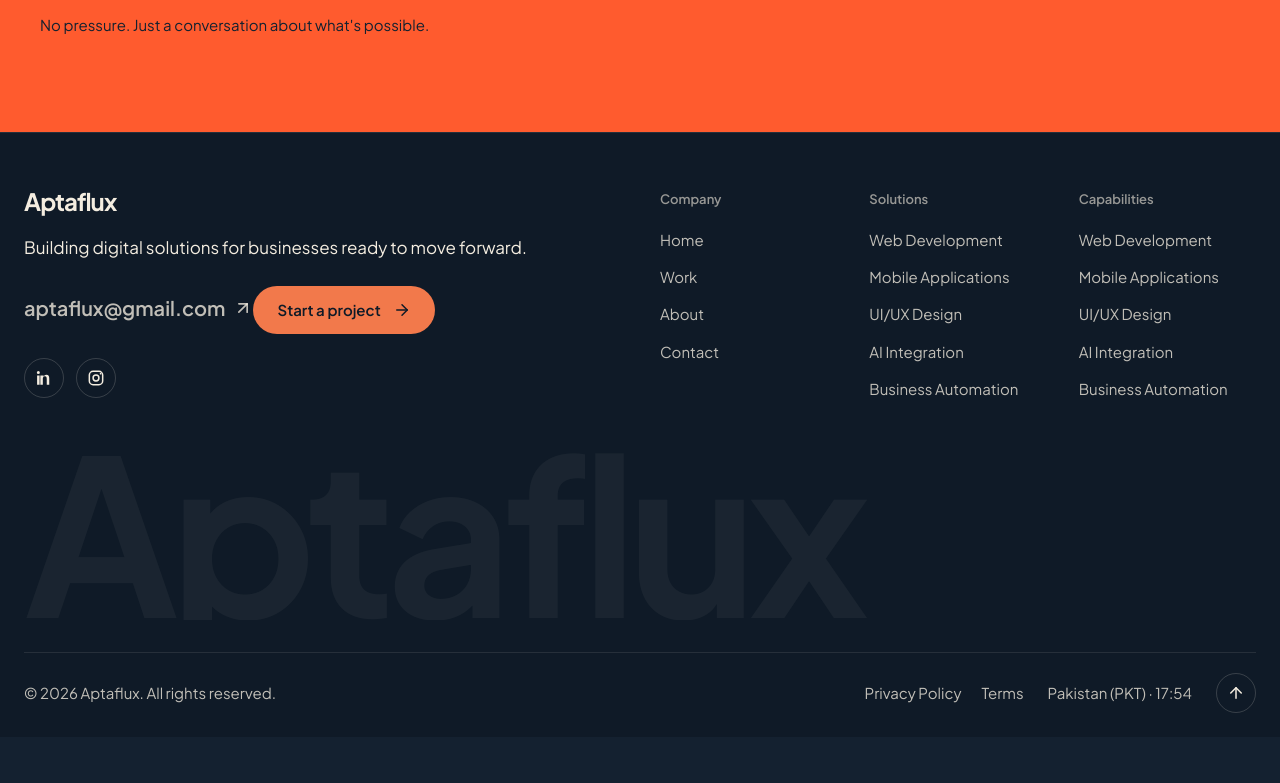
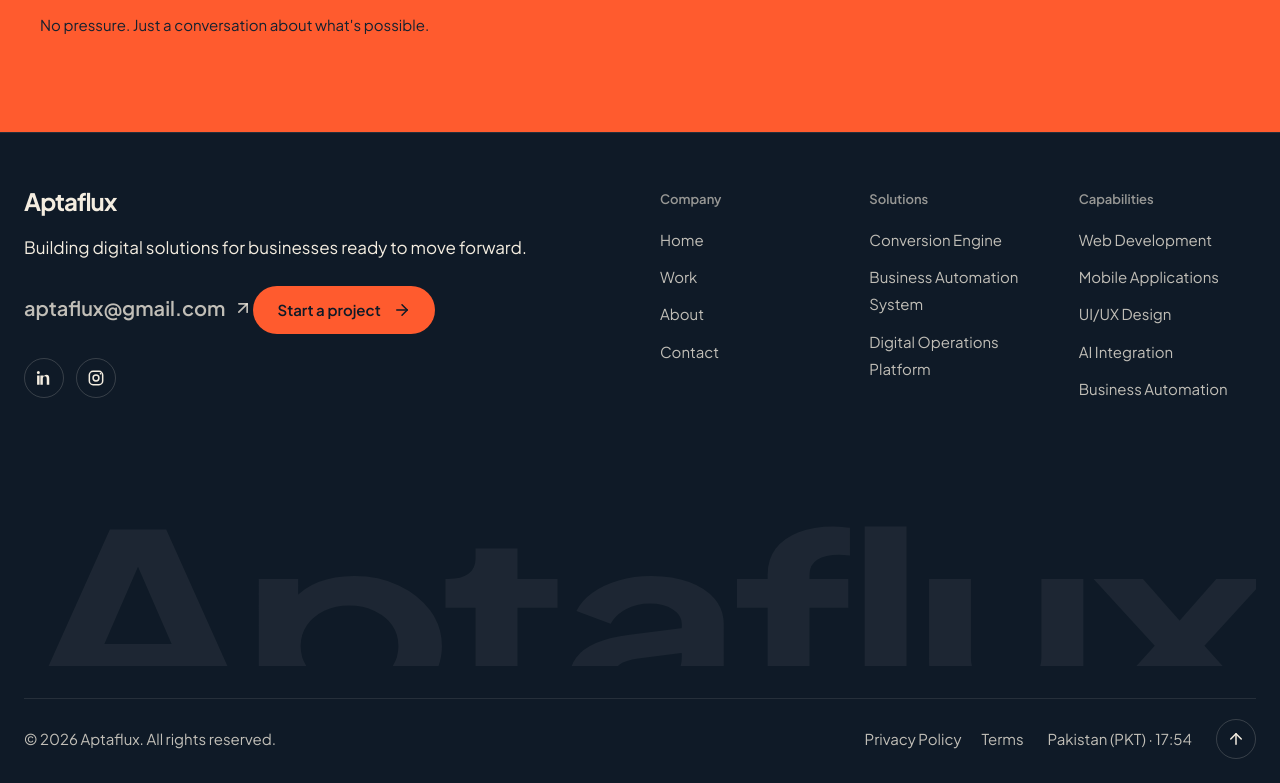
Before and after one commit to Aptafluxx/Aptaflux, a Next.js app: page / in a window 1280 px wide. Shown: the part 8019-8802 px from the top of the page. Before the commit the page ends 8756 px from the top, so only its background shows below. Built offline with nearby package versions, Linux system fonts and the light colour scheme; no server answers.

Commit message:
feat: update Footer component with static service links and enhance logo display

```diff
--- a/components/layout/Footer.tsx
+++ b/components/layout/Footer.tsx
@@ -18,19 +18,11 @@ const capabilities = [
   "Business Automation",
 ];
 
-const solutions = homeContent.footer.serviceLinks.map((label) => ({
-  label,
-  slug: label.toLowerCase().includes("conversion")
-    ? "conversion-engine"
-    : label.toLowerCase().includes("automation")
-      ? "business-automation"
-      : label.toLowerCase().includes("platform")
-        ? "digital-platforms"
-        : label
-            .toLowerCase()
-            .replace(/[^a-z0-9]+/g, "-")
-            .replace(/(^-|-$)/g, ""),
-}));
+const solutions = [
+  { label: "Conversion Engine", slug: "conversion-engine" },
+  { label: "Business Automation System", slug: "business-automation" },
+  { label: "Digital Operations Platform", slug: "digital-platforms" },
+];
 
 function scrollToTop() {
   window.scrollTo({
@@ -98,7 +90,7 @@ export function Footer() {
               <ArrowUpRight aria-hidden="true" size={20} />
             </a>
             <Link
-              className="mt-6 inline-flex h-12 items-center justify-center gap-3 rounded-full bg-[#F2794B] px-6 text-[15px] font-semibold text-[#0F1A27] transition-colors hover:bg-[#F4EDE0]"
+              className="mt-6 inline-flex h-12 items-center justify-center gap-3 rounded-full bg-[#FF5B2E] px-6 text-[15px] font-semibold text-[#0F1A27] transition-colors hover:bg-[#F4EDE0]"
               href="/contact"
             >
               Start a project
@@ -184,11 +176,26 @@ export function Footer() {
           </div>
         </div>
 
-        <div
-          aria-hidden="true"
-          className="mt-10 h-[0.82em] overflow-hidden text-center text-[clamp(72px,17vw,260px)] font-extrabold leading-[0.8] tracking-[-0.04em] text-[rgba(244,237,224,.05)] select-none lg:text-left"
-        >
-          Aptaflux
+        <div aria-hidden="true" className="mt-10 aspect-[5.5/1] overflow-hidden">
+          <svg
+            className="block h-auto w-full select-none"
+            preserveAspectRatio="none"
+            viewBox="0 0 1000 220"
+          >
+            <text
+              className="font-body"
+              fill="rgba(244,237,224,.06)"
+              fontSize="200"
+              fontWeight="800"
+              letterSpacing="-8"
+              textLength="1000"
+              lengthAdjust="spacingAndGlyphs"
+              x="0"
+              y="220"
+            >
+              Aptaflux
+            </text>
+          </svg>
         </div>
 
         <div className="mt-8 border-t border-[rgba(244,237,224,.10)] pt-5 text-[15px] text-[rgba(244,237,224,.78)]">
```
